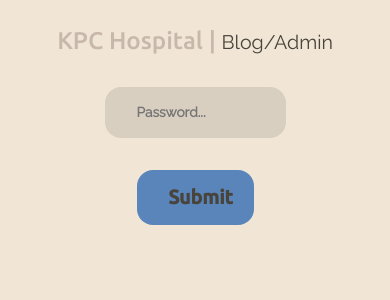
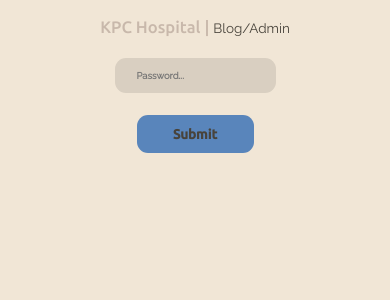
Before and after one commit to sokmontrey/KPC_Hospital_Blog, a React (Create React App) app in the folder client/: page /admin in a window 390 px wide. Shown: the top 300 px of the page. Built offline with nearby package versions, Linux system fonts and the light colour scheme.

Commit message:
adjusted some style

```diff
--- a/client/src/Routes/Home.js
+++ b/client/src/Routes/Home.js
@@ -82,7 +82,7 @@ function _fetchHomePost(index,
 	lastId,
 	setOnLast){
 
-	const limit = 3;
+	const limit = 8;
 	GetHomePost(index, limit, (success, message, payload)=>{
 		for(let i=0; i<payload.length; i++){
 			if(payload[i]._id === lastId){setOnLast(true); return;}
--- a/client/src/Styles/Component.css
+++ b/client/src/Styles/Component.css
@@ -7,6 +7,8 @@
   padding-bottom: 0;
   margin: 0 calc(var(--padding) * 0.5);
   transition: all 0.3s ease-in-out;
+  break-word: break-word;
+  overflow: scroll;
 }
 
 .back-button-container{
--- a/client/src/Styles/Home.css
+++ b/client/src/Styles/Home.css
@@ -14,7 +14,7 @@
 	width: 100%;
 }
 #list-container{
-	padding: 0 25%;
+	padding: 0 var(--post-padding);
 	padding-top: var(--padding);
 	word-break: break-word;
 }
--- a/client/src/Styles/Main.css
+++ b/client/src/Styles/Main.css
@@ -31,8 +31,28 @@
 
   --padding: 2rem;
   --radius: 1rem;
+  --post-padding: 28%;
 }
 
 body {
   background-color: var(--back-color);
 }
+
+@media screen and (max-width: 1000px) {
+  :root {
+	--post-padding: 19%;
+	font-size: 13px;
+  }
+}
+@media screen and (max-width: 700px) {
+  :root {
+	--post-padding: 13%;
+	font-size: 12px;
+  }
+}
+@media screen and (max-width: 500px) {
+  :root {
+	--post-padding: 10%;
+	font-size: 11px;
+  }
+}
--- a/client/src/Styles/View.css
+++ b/client/src/Styles/View.css
@@ -1,5 +1,5 @@
 #view-container{
-	padding: 0 25%;
+	padding: 0 calc(var(--post-padding)*0.2);
 }
 
 #view-container .postInfo-container{
```
